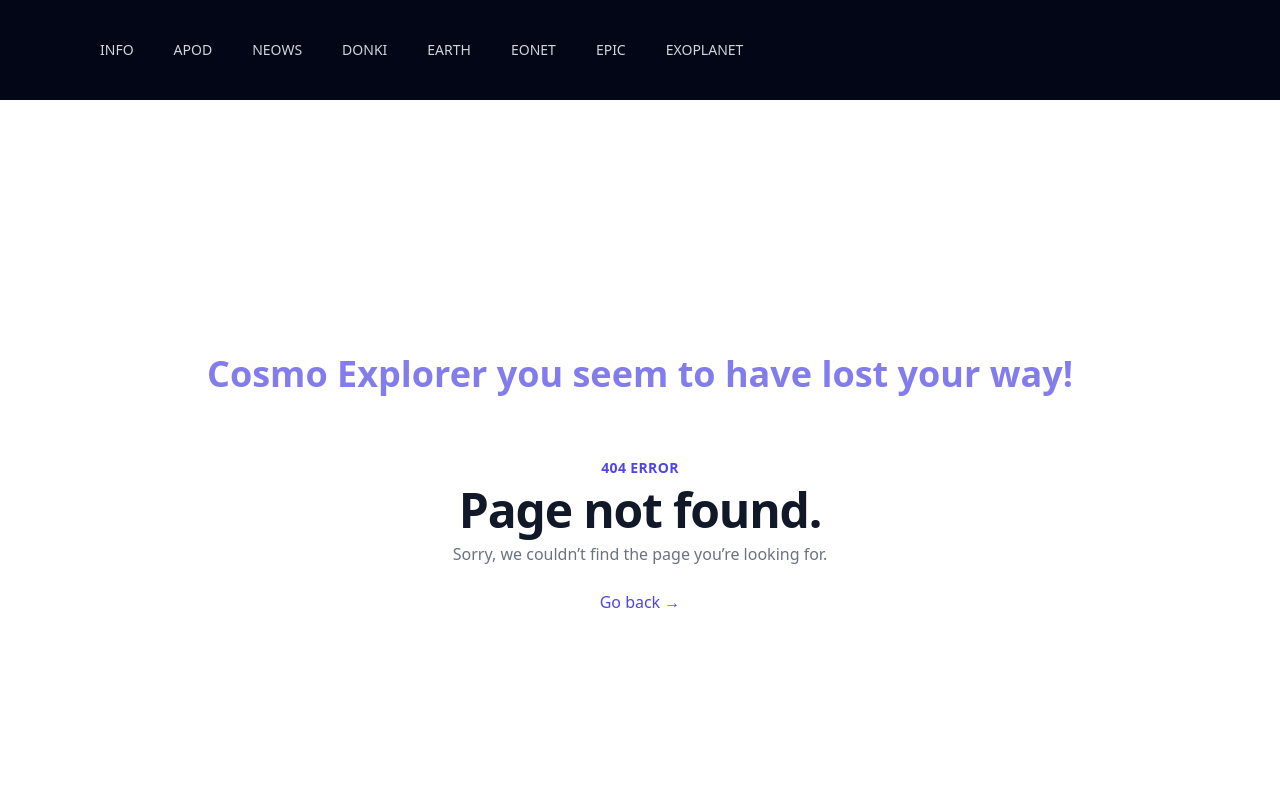
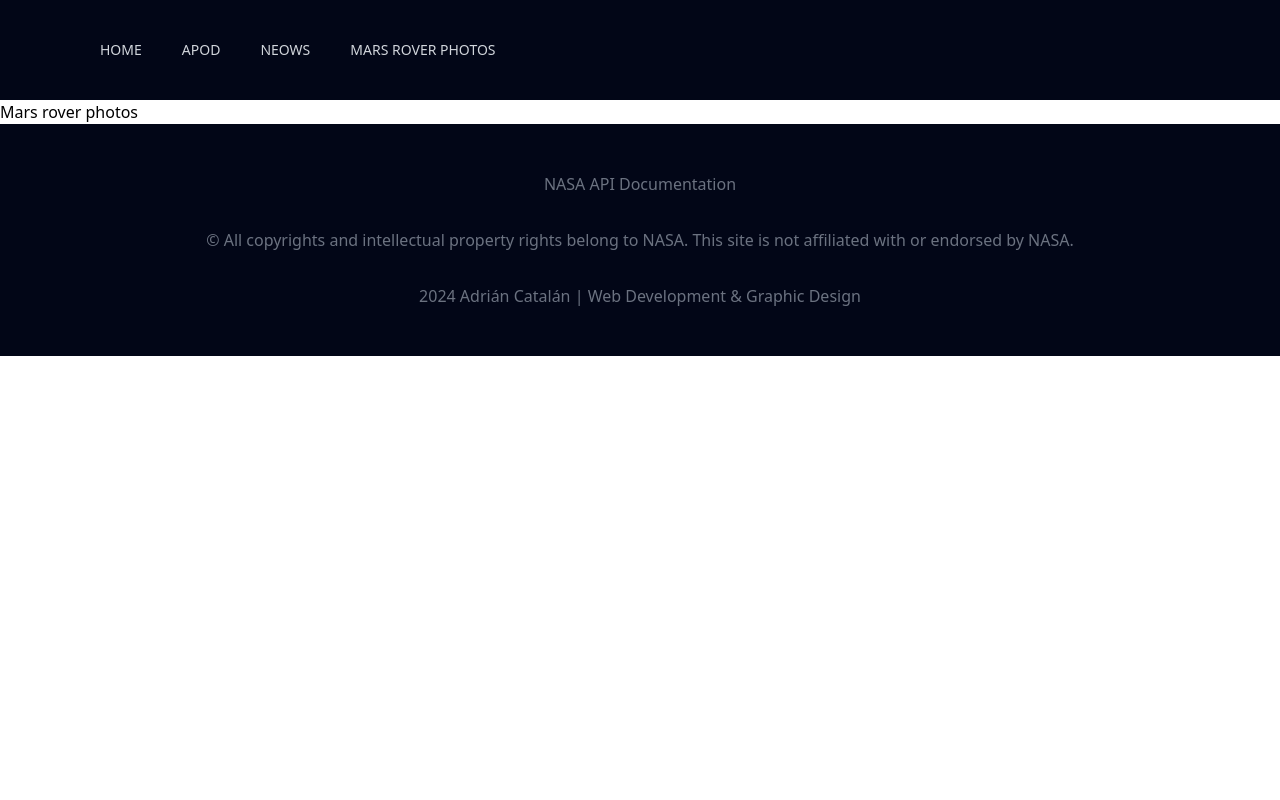
Before and after one commit to adrianncatalan/cosmo-explorer, a Vue app in the folder app/: page /#/marsRoverPhotos in a window 1280 px wide. Shown: the top 800 px of the page. Built offline with nearby package versions, Linux system fonts and the light colour scheme.

Commit message:
removing views

```diff
--- a/app/src/modules/apod/pages/ApodPage.vue
+++ b/app/src/modules/apod/pages/ApodPage.vue
@@ -34,7 +34,7 @@ export default {
             url: null,
             copyright: null,
             date: null,
-            apodEndpoint: 'https://api.nasa.gov/planetary/apod'
+            apodEndpoint: 'https://api.nasa.gov/planetary/apod?api_key=REPLACED'
         }
     },
     methods: {
--- a/app/src/modules/donki/pages/DonkiPage.vue
+++ /dev/null
@@ -1,32 +0,0 @@
-<template>
-donki shit
-</template>
-
-<script>
-import { fetchNasaData } from "../../shared/services/nasaApiService.js";
-
-export default {
-  data() {
-    return {
-      loading: true,
-      asteroids: [],
-      earthEndpoint: 'https://api.nasa.gov/planetary/earth/imagery'
-    }
-  },
-  methods: {
-    async extractingData() {
-      try {
-        const response = await fetchNasaData(this.earthEndpoint);
-        console.log(response)
-      } catch (error) {
-        console.error("Error fetching data:", error);
-      } finally {
-        this.loading = false;
-      }
-    }
-  },
-  async mounted() {
-    await this.extractingData();
-  }
-}
-</script>
--- a/app/src/modules/earth/pages/EarthPage.vue
+++ /dev/null
@@ -1,32 +0,0 @@
-<template>
-    Earth page
-</template>
-
-<script>
-import { fetchNasaData } from "../../shared/services/nasaApiService.js";
-
-export default {
-    data() {
-        return {
-            loading: true,
-            asteroids: [],
-            earthEndpoint: 'https://api.nasa.gov/planetary/earth/imagery?lon=100.75&lat=1.5&date=2014-02-01'
-        }
-    },
-    methods: {
-        async extractingData() {
-            try {
-                const response = await fetchNasaData(this.earthEndpoint);
-                console.log(response)
-            } catch (error) {
-                console.error("Error fetching data:", error);
-            } finally {
-                this.loading = false;
-            }
-        }
-    },
-    async mounted() {
-        await this.extractingData();
-    }
-}
-</script>
--- a/app/src/modules/eonet/pages/EonetPage.vue
+++ /dev/null
@@ -1,13 +0,0 @@
-<template>
-    <PageUnderConstruction />
-</template>
-
-<script>
-import PageUnderConstruction from '../../shared/pages/PageUnderConstruction.vue'
-
-export default {
-    components: {
-        PageUnderConstruction
-    }
-}
-</script>
--- a/app/src/modules/epic/pages/EpicPage.vue
+++ /dev/null
@@ -1,13 +0,0 @@
-<template>
-    <PageUnderConstruction />
-</template>
-
-<script>
-import PageUnderConstruction from '../../shared/pages/PageUnderConstruction.vue'
-
-export default {
-    components: {
-        PageUnderConstruction
-    }
-}
-</script>
--- a/app/src/modules/exoplanet/pages/ExoplanetPage.vue
+++ /dev/null
@@ -1,13 +0,0 @@
-<template>
-    <PageUnderConstruction />
-</template>
-
-<script>
-import PageUnderConstruction from '../../shared/pages/PageUnderConstruction.vue'
-
-export default {
-    components: {
-        PageUnderConstruction
-    }
-}
-</script>
--- /dev/null
+++ b/app/src/modules/marsRoverPhotos/pages/MarsRoverPhotosPage.vue
@@ -0,0 +1,5 @@
+<template>
+    <div>
+        Mars rover photos
+    </div>
+</template>
--- a/app/src/modules/neows/pages/NeowsPage.vue
+++ b/app/src/modules/neows/pages/NeowsPage.vue
@@ -60,7 +60,7 @@ export default {
     return {
       loading: true,
       asteroids: [],
-      neowsEndpoint: 'https://api.nasa.gov/neo/rest/v1/neo/browse'
+      neowsEndpoint: 'https://api.nasa.gov/neo/rest/v1/neo/browse?api_key=REPLACED'
     }
   },
   methods: {
--- a/app/src/modules/shared/components/NavigationShared.vue
+++ b/app/src/modules/shared/components/NavigationShared.vue
@@ -8,7 +8,7 @@
                         <div class="flex space-x-4 m-8">
                             <router-link class="text-gray-300 hover:bg-gradient-to-r from-indigo-500
                             hover:text-white px-3 py-2 rounded-md text-sm
-                            font-medium" :to="{ name: 'info' }">INFO</router-link>
+                            font-medium" :to="{ name: 'home' }">HOME</router-link>
 
                             <router-link class="text-gray-300 hover:bg-gradient-to-r from-indigo-500
                             hover:text-white px-3 py-2 rounded-md text-sm
@@ -20,24 +20,7 @@
 
                             <router-link class="text-gray-300 hover:bg-gradient-to-r from-indigo-500
                             hover:text-white px-3 py-2 rounded-md text-sm
-                            font-medium" :to="{ name: 'donki' }">DONKI</router-link>
-
-                            <router-link class="text-gray-300 hover:bg-gradient-to-r from-indigo-500
-                            hover:text-white px-3 py-2 rounded-md text-sm
-                            font-medium" :to="{ name: 'earth' }">EARTH</router-link>
-
-                            <router-link class="text-gray-300 hover:bg-gradient-to-r from-indigo-500
-                            hover:text-white px-3 py-2 rounded-md text-sm
-                            font-medium" :to="{ name: 'eonet' }">EONET</router-link>
-
-                            <router-link class="text-gray-300 hover:bg-gradient-to-r from-indigo-500
-                            hover:text-white px-3 py-2 rounded-md text-sm
-                            font-medium" :to="{ name: 'epic' }">EPIC</router-link>
-
-                            <router-link class="text-gray-300 hover:bg-gradient-to-r from-indigo-500
-                            hover:text-white px-3 py-2 rounded-md text-sm
-                            font-medium" :to="{ name: 'exoplanet' }">EXOPLANET</router-link>
-                        </div>
+                            font-medium" :to="{ name: 'marsRoverPhotos' }">MARS ROVER PHOTOS</router-link>
                         </div>
                     </div>
                 </div>
@@ -48,7 +31,7 @@
             flex-col">
                     <router-link class="text-gray-300 hover:bg-gradient-to-r from-indigo-500
                 hover:text-white block
-                px-3 py-2 rounded-md text-base font-medium" :to="{ name: 'info' }">INFO</router-link>
+                px-3 py-2 rounded-md text-base font-medium" :to="{ name: 'home' }">HOME</router-link>
 
                     <router-link class="text-gray-300 hover:bg-gradient-to-r from-indigo-500
                 hover:text-white block
@@ -60,23 +43,9 @@
 
                     <router-link class="text-gray-300 hover:bg-gradient-to-r from-indigo-500
                 hover:text-white block
-                px-3 py-2 rounded-md text-base font-medium" :to="{ name: 'donki' }">DONKI</router-link>
-
-                <router-link class="text-gray-300 hover:bg-gradient-to-r from-indigo-500
-                hover:text-white block
-                px-3 py-2 rounded-md text-base font-medium" :to="{ name: 'earth' }">EARTH</router-link>
-
-                <router-link class="text-gray-300 hover:bg-gradient-to-r from-indigo-500
-                hover:text-white block
-                px-3 py-2 rounded-md text-base font-medium" :to="{ name: 'eonet' }">EONET</router-link>
-
-                <router-link class="text-gray-300 hover:bg-gradient-to-r from-indigo-500
-                hover:text-white block
-                px-3 py-2 rounded-md text-base font-medium" :to="{ name: 'epic' }">EPIC</router-link>
-
-                <router-link class="text-gray-300 hover:bg-gradient-to-r from-indigo-500
-                hover:text-white block
-                px-3 py-2 rounded-md text-base font-medium" :to="{ name: 'exoplanet' }">EXOPLANET</router-link>
+                px-3 py-2 rounded-md text-base font-medium" :to="{ name: 'marsRoverPhotos' }">MARS ROVER
+                        PHOTOS</router-link>
+                </div>
             </div>
         </div>
     </nav>
--- a/app/src/modules/shared/services/nasaApiService.js
+++ b/app/src/modules/shared/services/nasaApiService.js
@@ -1,7 +1,6 @@
 const fetchNasaData = async (url) => {
-    const apiKey = '?api_key=REPLACED';
     try {
-        const response = await fetch(`${url + apiKey}`);
+        const response = await fetch(url);
         if (!response.ok) {
             throw new Error("Error in response!");
         } else {
--- a/app/src/router/router.js
+++ b/app/src/router/router.js
@@ -3,8 +3,12 @@ import { createRouter, createWebHashHistory } from 'vue-router'
 const routes = [
   {
     path: '/',
-    name: 'info',
-    component: () => import(/* webpackChunkName: "InfoPage" */ '@/modules/info/pages/InfoPage.vue')
+    redirect: '/home'
+  },
+  {
+    path: '/home',
+    name: 'home',
+    component: () => import(/* webpackChunkName: "HomePage" */ '@/modules/info/pages/HomePage.vue')
   },
   {
     path: '/apod',
@@ -17,29 +21,9 @@ const routes = [
     component: () => import(/* webpackChunkName: "NeowsPage" */ '@/modules/neows/pages/NeowsPage.vue')
   },
   {
-    path: '/donki',
-    name: 'donki',
-    component: () => import(/* webpackChunkName: "DonkiPage" */ '@/modules/donki/pages/DonkiPage.vue')
-  },
-  {
-    path: '/earth',
-    name: 'earth',
-    component: () => import(/* webpackChunkName: "EarthPage" */ '@/modules/earth/pages/EarthPage.vue')
-  },
-  {
-    path: '/eonet',
-    name: 'eonet',
-    component: () => import(/* webpackChunkName: "EonetPage" */ '@/modules/eonet/pages/EonetPage.vue')
-  },
-  {
-    path: '/epic',
-    name: 'epic',
-    component: () => import(/* webpackChunkName: "EpicPage" */ '@/modules/epic/pages/EpicPage.vue')
-  },
-  {
-    path: '/exoplanet',
-    name: 'exoplanet',
-    component: () => import(/* webpackChunkName: "ExoplanetPage" */ '@/modules/exoplanet/pages/ExoplanetPage.vue')
+    path: '/marsRoverPhotos',
+    name: 'marsRoverPhotos',
+    component: () => import(/* webpackChunkName: "MarsRoverPhotosPage" */ '@/modules/marsRoverPhotos/pages/MarsRoverPhotosPage.vue')
   },
   {
     name: 'NoPageFound',
```
Also changed, not shown: app/src/modules/info/pages/HomePage.vue (renamed from app/src/modules/info/pages/InfoPage.vue). Lines whose indentation alone changed are shown as unchanged.
